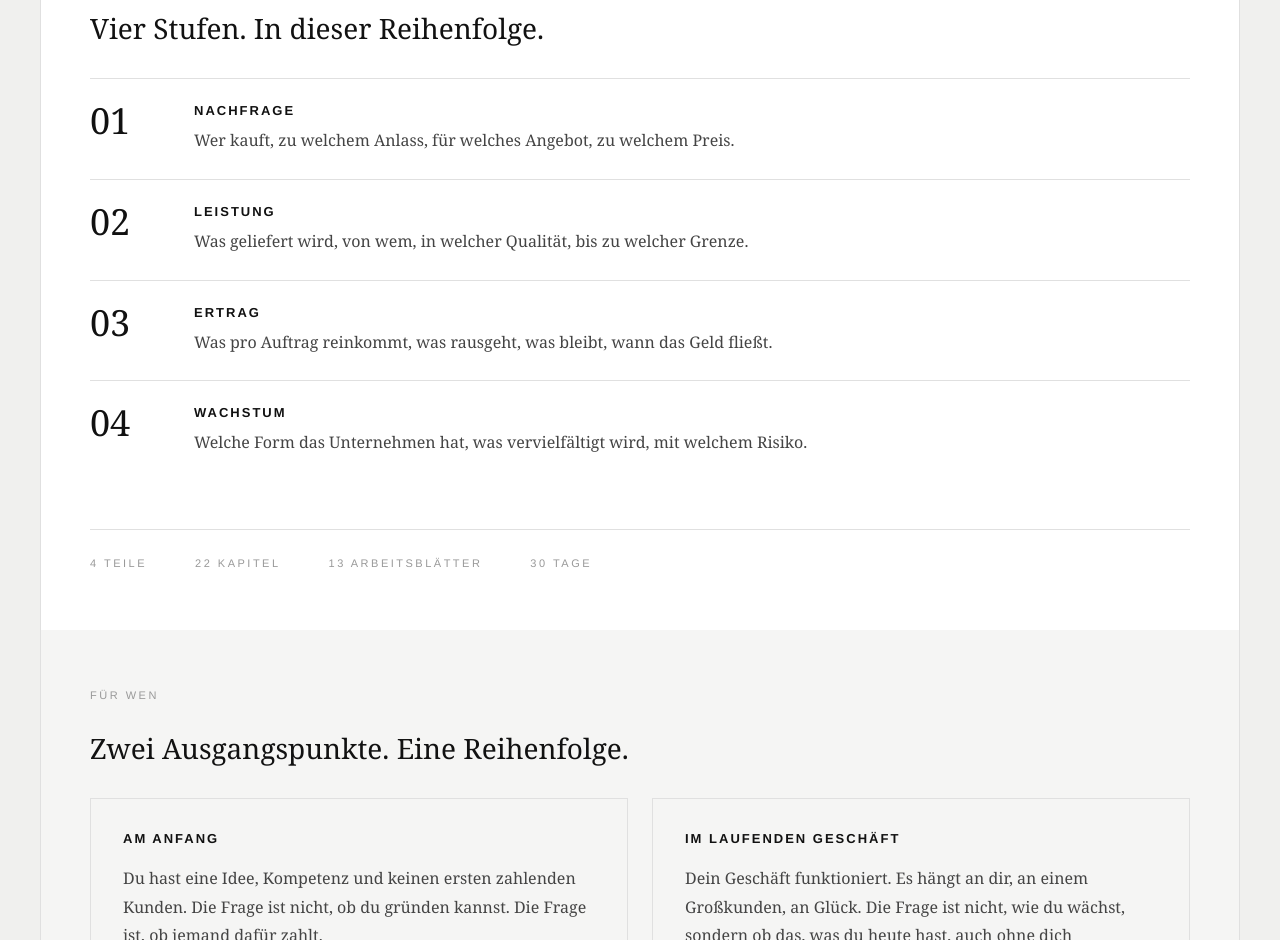
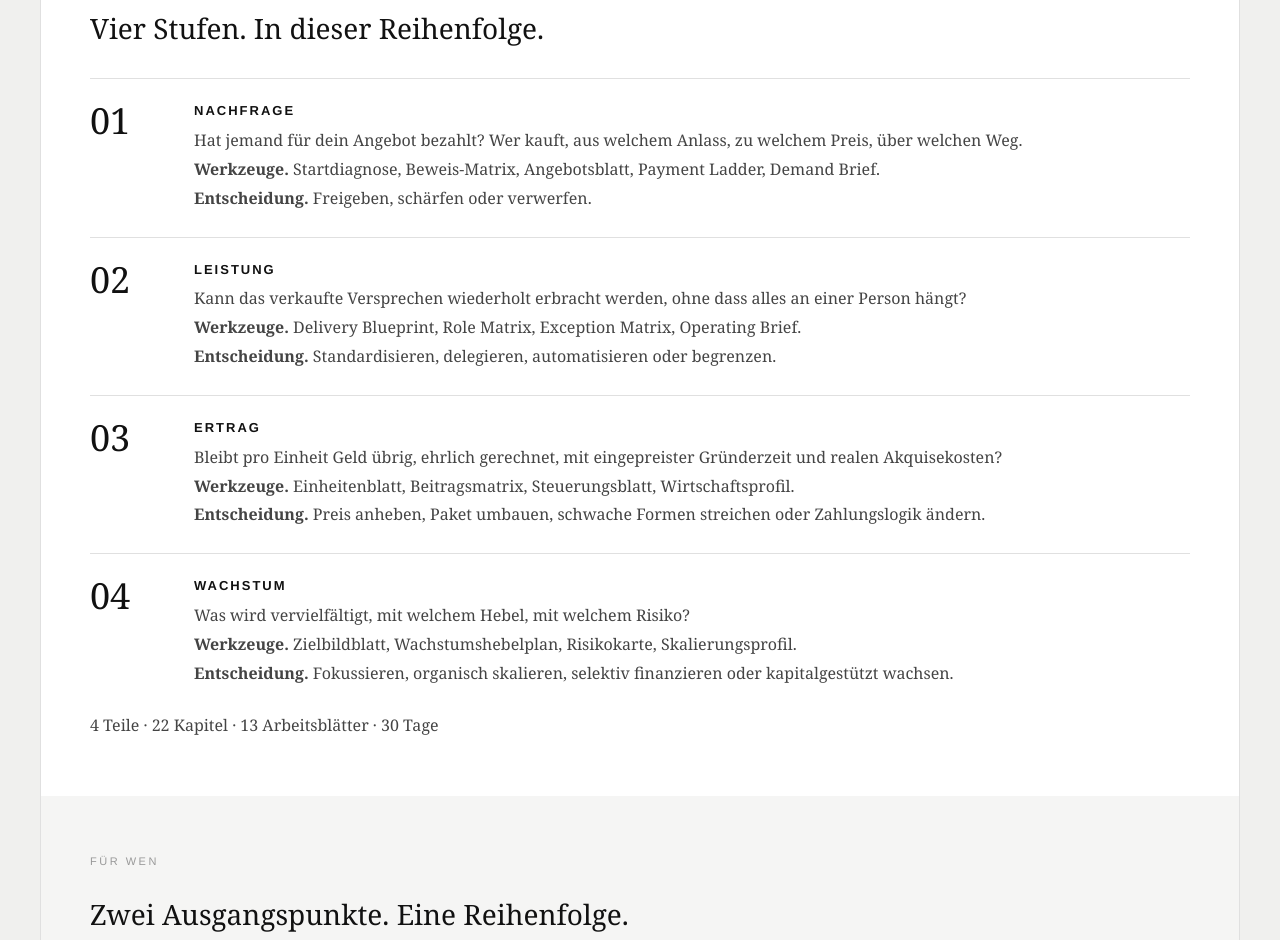
Before and after one commit to svenlachhein/no-proof-no-business, a Next.js app: page / in a window 1280 px wide. Shown: the part 1020-1960 px from the top of the page. Built offline with nearby package versions, Linux system fonts and the light colour scheme.

Commit message:
feat(structure): vier Stufen mit Werkzeugen und Entscheidung

```diff
--- a/components/Structure.tsx
+++ b/components/Structure.tsx
@@ -1,23 +1,31 @@
-const stages = [
+const stufen = [
   {
     num: "01",
-    title: "Nachfrage",
-    body: "Wer kauft, zu welchem Anlass, für welches Angebot, zu welchem Preis.",
+    name: "Nachfrage",
+    frage: "Hat jemand für dein Angebot bezahlt? Wer kauft, aus welchem Anlass, zu welchem Preis, über welchen Weg.",
+    werkzeuge: "Startdiagnose, Beweis-Matrix, Angebotsblatt, Payment Ladder, Demand Brief.",
+    entscheidung: "Freigeben, schärfen oder verwerfen.",
   },
   {
     num: "02",
-    title: "Leistung",
-    body: "Was geliefert wird, von wem, in welcher Qualität, bis zu welcher Grenze.",
+    name: "Leistung",
+    frage: "Kann das verkaufte Versprechen wiederholt erbracht werden, ohne dass alles an einer Person hängt?",
+    werkzeuge: "Delivery Blueprint, Role Matrix, Exception Matrix, Operating Brief.",
+    entscheidung: "Standardisieren, delegieren, automatisieren oder begrenzen.",
   },
   {
     num: "03",
-    title: "Ertrag",
-    body: "Was pro Auftrag reinkommt, was rausgeht, was bleibt, wann das Geld fließt.",
+    name: "Ertrag",
+    frage: "Bleibt pro Einheit Geld übrig, ehrlich gerechnet, mit eingepreister Gründerzeit und realen Akquisekosten?",
+    werkzeuge: "Einheitenblatt, Beitragsmatrix, Steuerungsblatt, Wirtschaftsprofil.",
+    entscheidung: "Preis anheben, Paket umbauen, schwache Formen streichen oder Zahlungslogik ändern.",
   },
   {
     num: "04",
-    title: "Wachstum",
-    body: "Welche Form das Unternehmen hat, was vervielfältigt wird, mit welchem Risiko.",
+    name: "Wachstum",
+    frage: "Was wird vervielfältigt, mit welchem Hebel, mit welchem Risiko?",
+    werkzeuge: "Zielbildblatt, Wachstumshebelplan, Risikokarte, Skalierungsprofil.",
+    entscheidung: "Fokussieren, organisch skalieren, selektiv finanzieren oder kapitalgestützt wachsen.",
   },
 ];
 
@@ -25,25 +33,22 @@ export default function Structure() {
   return (
     <section id="aufbau" className="section">
       <div className="section-inner">
-        <span className="section-label">Aufbau</span>
+        <p className="section-label">Aufbau</p>
         <h2>Vier Stufen. In dieser Reihenfolge.</h2>
         <ul className="num-list">
-          {stages.map((s) => (
+          {stufen.map((s) => (
             <li key={s.num} className="num-item">
               <div className="num-item-num">{s.num}</div>
               <div className="num-item-body">
-                <h3>{s.title}</h3>
-                <p>{s.body}</p>
+                <h3>{s.name}</h3>
+                <p>{s.frage}</p>
+                <p><strong>Werkzeuge.</strong> {s.werkzeuge}</p>
+                <p><strong>Entscheidung.</strong> {s.entscheidung}</p>
               </div>
             </li>
           ))}
         </ul>
-        <div className="numbers-bar">
-          <span>4 Teile</span>
-          <span>22 Kapitel</span>
-          <span>13 Arbeitsblätter</span>
-          <span>30 Tage</span>
-        </div>
+        <p className="structure-meta">4 Teile · 22 Kapitel · 13 Arbeitsblätter · 30 Tage</p>
       </div>
     </section>
   );
```
